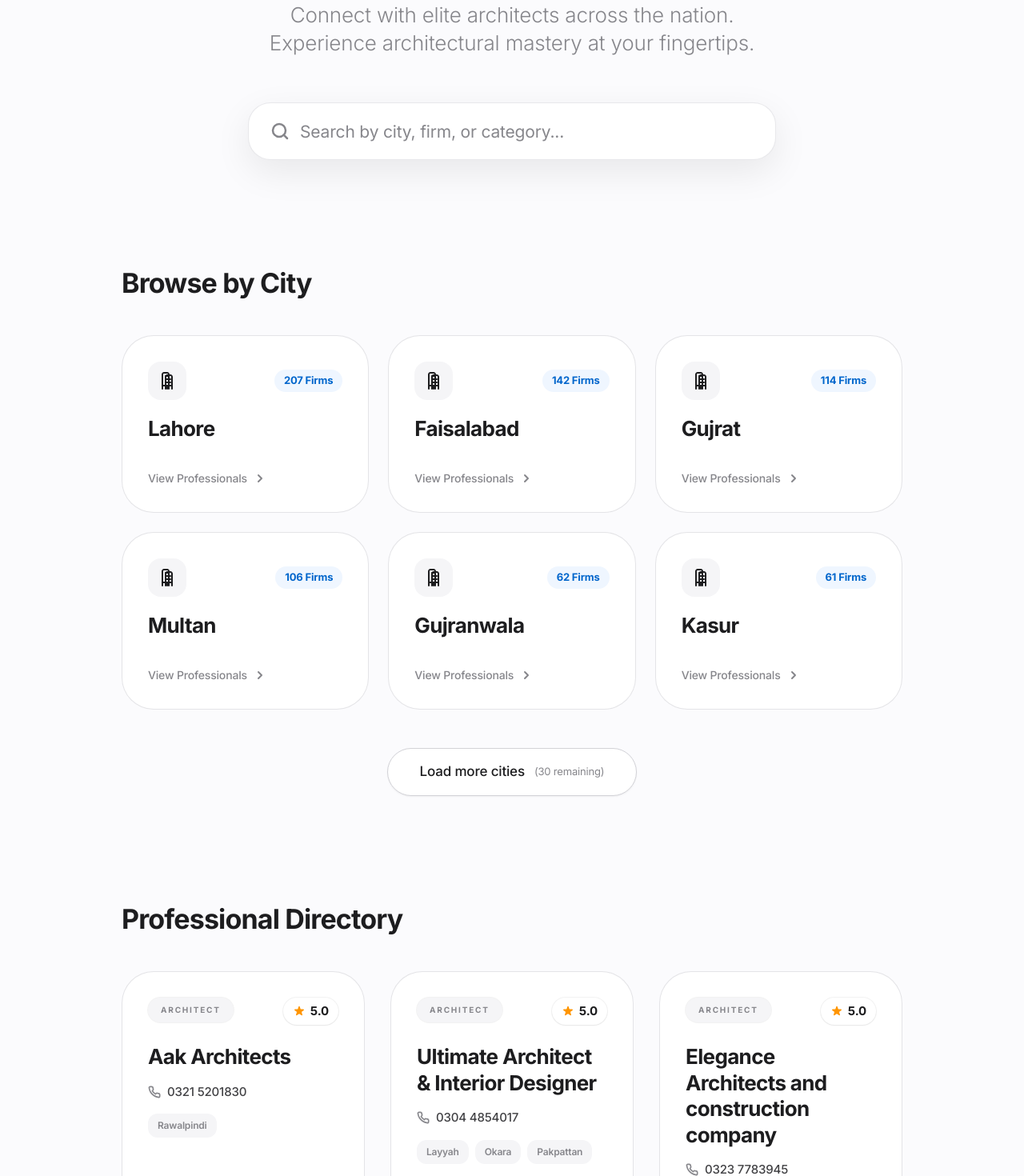
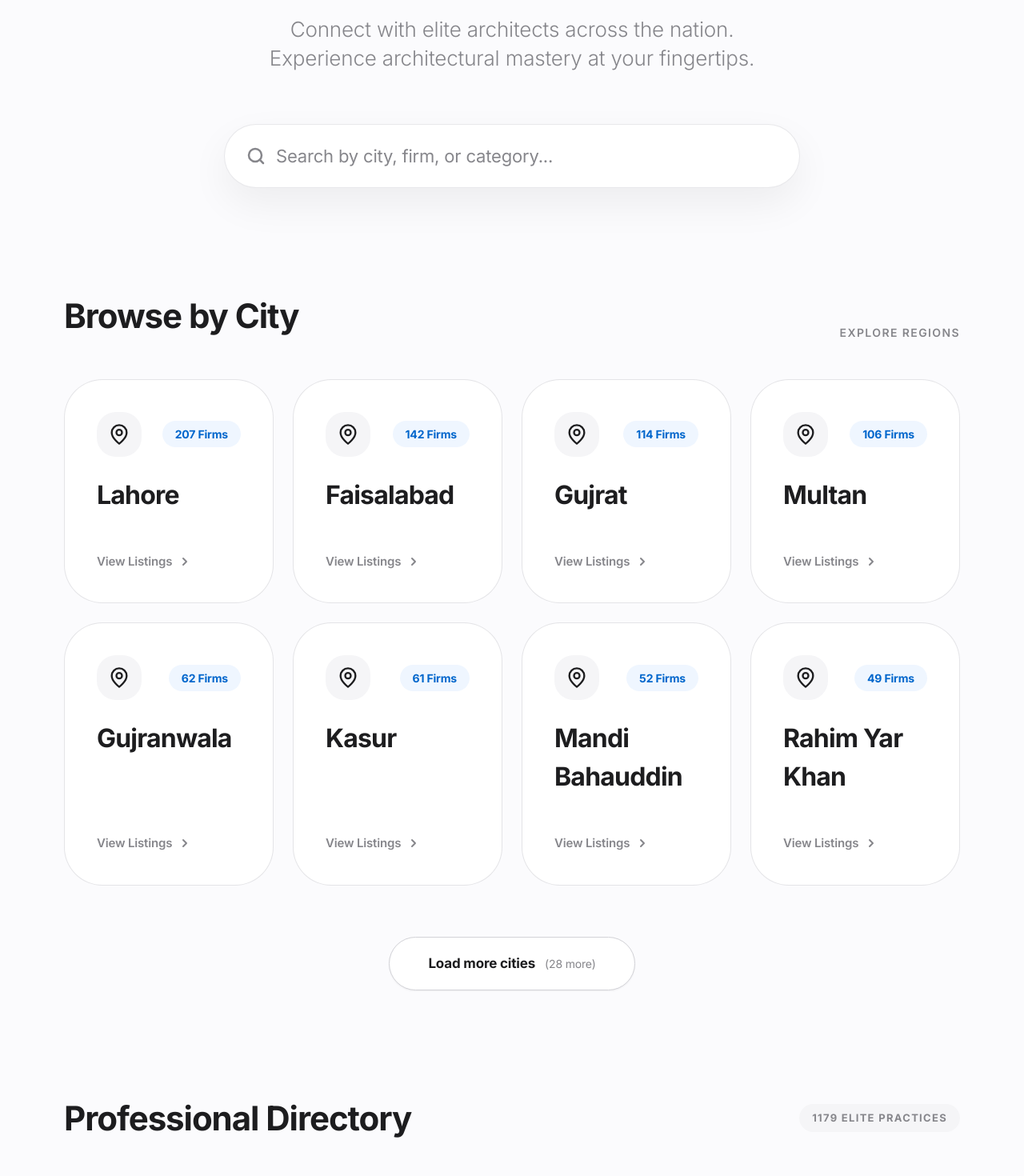
Before and after one commit to alicehocane/architect, a React (Vite) app: page / in a window 1280 px wide. Shown: the part 360-1830 px from the top of the page at 80% size. Built offline with nearby package versions, Linux system fonts and the light colour scheme.

Commit message:
Adjust pagination and enhance HomePage layout
Updated pagination sizes for cities and architects, modified layout and styling for various sections, and improved search functionality.

```diff
--- a/pages/HomePage.tsx
+++ b/pages/HomePage.tsx
@@ -8,8 +8,8 @@ interface HomePageProps {
   onArchitectClick: (architect: Architect) => void;
 }
 
-const PAGE_SIZE_CITIES = 6;
-const PAGE_SIZE_ARCHITECTS = 12;
+const PAGE_SIZE_CITIES = 8;
+const PAGE_SIZE_ARCHITECTS = 16;
 
 const HomePage: React.FC<HomePageProps> = ({ onCityClick, onArchitectClick }) => {
   const [search, setSearch] = useState('');
@@ -21,7 +21,6 @@ const HomePage: React.FC<HomePageProps> = ({ onCityClick, onArchitectClick }) =>
   }, [visibleCitiesCount]);
 
   const sortedArchitects = useMemo(() => {
-    // 1. Initial sort by rating and review count
     const baseList = [...ALL_ARCHITECTS].sort((a, b) => {
       const ratingA = a.globalRating || 0;
       const ratingB = b.globalRating || 0;
@@ -29,7 +28,6 @@ const HomePage: React.FC<HomePageProps> = ({ onCityClick, onArchitectClick }) =>
       return (b.totalReviews || 0) - (a.totalReviews || 0);
     });
 
-    // 2. Explicitly move AAK Architects to the first position for brand prominence
     const aakIndex = baseList.findIndex(a => a.slug === 'aak-architects');
     if (aakIndex > -1) {
       const [aak] = baseList.splice(aakIndex, 1);
@@ -55,28 +53,28 @@ const HomePage: React.FC<HomePageProps> = ({ onCityClick, onArchitectClick }) =>
   }, [filteredArchitects, visibleArchitectsCount]);
 
   const handleLoadMoreCities = () => {
-    setVisibleCitiesCount(prev => Math.min(prev + PAGE_SIZE_CITIES, CITIES.length));
+    setVisibleCitiesCount(prev => Math.min(prev + 4, CITIES.length));
   };
 
   const handleLoadMoreArchitects = () => {
-    setVisibleArchitectsCount(prev => Math.min(prev + PAGE_SIZE_ARCHITECTS, filteredArchitects.length));
+    setVisibleArchitectsCount(prev => Math.min(prev + 8, filteredArchitects.length));
   };
 
   return (
     <div className="page-transition">
       {/* Hero Section */}
-      <section className="pt-24 pb-32 px-6 text-center overflow-hidden">
-        <div className="max-w-[800px] mx-auto">
-          <h1 className="text-[52px] sm:text-[88px] font-bold tracking-[-0.035em] leading-[1.02] text-[#1d1d1f] mb-8">
-            Design for the <br className="hidden sm:block" />
+      <section className="pt-24 pb-32 px-6 sm:px-12 text-center overflow-hidden">
+        <div className="max-w-[1440px] mx-auto">
+          <h1 className="text-[52px] sm:text-[82px] lg:text-[100px] font-bold tracking-[-0.04em] leading-[0.95] text-[#1d1d1f] mb-10">
+            Design for the <br className="hidden md:block" />
             <span className="bg-clip-text text-transparent bg-gradient-to-r from-[#0066cc] to-[#5e5ce6]">future of Pakistan.</span>
           </h1>
-          <p className="text-[20px] sm:text-[26px] text-[#86868b] font-light leading-snug mb-14 max-w-[620px] mx-auto">
-            Connect with elite architects across the nation. Experience architectural mastery at your fingertips.
+          <p className="text-[20px] sm:text-[26px] text-[#86868b] font-light leading-snug mb-16 max-w-[720px] mx-auto">
+            Connect with elite architects across the nation. <br className="hidden sm:block" />
+            Experience architectural mastery at your fingertips.
           </p>
 
-          {/* Prominent Search Bar */}
-          <div className="relative max-w-[660px] mx-auto group">
+          <div className="relative max-w-[720px] mx-auto group">
             <div className="absolute left-7 top-1/2 -translate-y-1/2 text-[#86868b] group-focus-within:text-[#0071e3] transition-colors">
               <svg className="w-6 h-6" viewBox="0 0 24 24" fill="none" stroke="currentColor" strokeWidth="2.5" strokeLinecap="round" strokeLinejoin="round">
                 <circle cx="11" cy="11" r="8"/>
@@ -86,7 +84,7 @@ const HomePage: React.FC<HomePageProps> = ({ onCityClick, onArchitectClick }) =>
             <input
               type="text"
               placeholder="Search by city, firm, or category..."
-              className="w-full h-[72px] bg-white rounded-[28px] border border-[#d2d2d7]/50 shadow-[0_15px_45px_rgba(0,0,0,0.08)] group-hover:shadow-[0_20px_50px_rgba(0,0,0,0.12)] pl-16 pr-6 text-[21px] focus:ring-4 focus:ring-[#0071e3]/10 focus:border-[#0071e3]/30 transition-all outline-none placeholder-[#86868b] text-[#1d1d1f]"
+              className="w-full h-[80px] bg-white rounded-[2.5rem] border border-[#d2d2d7]/50 shadow-[0_20px_50px_rgba(0,0,0,0.06)] group-hover:shadow-[0_30px_60px_rgba(0,0,0,0.1)] pl-16 pr-6 text-[22px] focus:ring-4 focus:ring-[#0071e3]/10 focus:border-[#0071e3]/30 transition-all outline-none placeholder-[#86868b] text-[#1d1d1f]"
               value={search}
               onChange={(e) => setSearch(e.target.value)}
             />
@@ -94,31 +92,32 @@ const HomePage: React.FC<HomePageProps> = ({ onCityClick, onArchitectClick }) =>
         </div>
       </section>
 
-      {/* City Tiles - New Clean Bento Layout */}
+      {/* City Tiles */}
       {!search && (
-        <section className="max-w-[1024px] mx-auto px-6 mb-32">
-          <div className="mb-10">
-            <h2 className="text-[34px] font-bold tracking-tight text-[#1d1d1f]">Browse by City</h2>
+        <section className="max-w-[1440px] mx-auto px-6 sm:px-12 lg:px-20 mb-32">
+          <div className="mb-12 flex items-end justify-between">
+            <h2 className="text-[34px] sm:text-[42px] font-bold tracking-tight text-[#1d1d1f]">Browse by City</h2>
+            <span className="text-[14px] font-semibold text-[#86868b] uppercase tracking-widest hidden sm:block">Explore Regions</span>
           </div>
 
-          <div className="grid grid-cols-1 sm:grid-cols-2 lg:grid-cols-3 gap-6">
+          <div className="grid grid-cols-1 sm:grid-cols-2 lg:grid-cols-4 gap-6">
             {displayedCities.map((city) => (
               <div
                 key={city.slug}
-                className="group relative flex flex-col justify-between p-8 rounded-[2.5rem] bg-white border border-[#d2d2d7]/60 hover:border-[#0071e3] hover:shadow-[0_20px_40px_rgba(0,0,0,0.04)] transition-all duration-500 cursor-pointer"
+                className="group relative flex flex-col justify-between p-10 rounded-[3rem] bg-white border border-[#d2d2d7]/60 hover:border-[#0071e3] hover:shadow-[0_30px_60px_rgba(0,0,0,0.05)] transition-all duration-500 cursor-pointer"
                 onClick={() => onCityClick(city.slug)}
               >
                 <div>
-                  <div className="flex items-center justify-between mb-4">
-                    <div className="w-12 h-12 rounded-2xl bg-[#f5f5f7] flex items-center justify-center text-[#1d1d1f] group-hover:bg-[#0071e3] group-hover:text-white transition-colors">
-                      <svg className="w-6 h-6" viewBox="0 0 24 24" fill="none" stroke="currentColor" strokeWidth="2" strokeLinecap="round" strokeLinejoin="round"><path d="M6 22V4c0-.5.2-1 .6-1.4.4-.4.9-.6 1.4-.6h4c.5 0 1 .2 1.4.6.4.4.6.9.6 1.4v18"/><path d="M6 18h12"/><path d="M12 18v4"/><path d="M18 22V7c0-.5-.2-1-.6-1.4-.4-.4-.9-.6-1.4-.6h-4c-.5 0-1 .2-1.4.6-.4.4-.6.9-.6 1.4v15"/><path d="M10 6h4"/><path d="M10 10h4"/><path d="M10 14h4"/><path d="M15 10h1"/><path d="M15 14h1"/><path d="M15 18h1"/></svg>
+                  <div className="flex items-center justify-between mb-6">
+                    <div className="w-14 h-14 rounded-[1.5rem] bg-[#f5f5f7] flex items-center justify-center text-[#1d1d1f] group-hover:bg-[#0071e3] group-hover:text-white transition-colors">
+                      <svg className="w-7 h-7" viewBox="0 0 24 24" fill="none" stroke="currentColor" strokeWidth="2" strokeLinecap="round" strokeLinejoin="round"><path d="M20 10c0 6-8 12-8 12s-8-6-8-12a8 8 0 0 1 16 0Z"/><circle cx="12" cy="10" r="3"/></svg>
                     </div>
-                    <span className="text-[13px] font-bold text-[#0066cc] bg-blue-50 px-3 py-1 rounded-full">{city.count} Firms</span>
+                    <span className="text-[14px] font-bold text-[#0066cc] bg-blue-50 px-4 py-1.5 rounded-full">{city.count} Firms</span>
                   </div>
-                  <h3 className="text-[26px] font-bold tracking-tight text-[#1d1d1f] group-hover:text-[#0071e3] transition-colors">{city.name}</h3>
+                  <h3 className="text-[32px] font-bold tracking-tight text-[#1d1d1f] group-hover:text-[#0071e3] transition-colors">{city.name}</h3>
                 </div>
-                <div className="mt-8 flex items-center gap-2 text-[14px] font-medium text-[#86868b] group-hover:text-[#1d1d1f] transition-colors">
-                  View Professionals
+                <div className="mt-12 flex items-center gap-2 text-[15px] font-semibold text-[#86868b] group-hover:text-[#1d1d1f] transition-colors">
+                  View Listings
                   <svg className="w-4 h-4 group-hover:translate-x-1 transition-transform" viewBox="0 0 24 24" fill="none" stroke="currentColor" strokeWidth="3" strokeLinecap="round" strokeLinejoin="round"><path d="m9 18 6-6-6-6"/></svg>
                 </div>
               </div>
@@ -126,79 +125,85 @@ const HomePage: React.FC<HomePageProps> = ({ onCityClick, onArchitectClick }) =>
           </div>
 
           {visibleCitiesCount < CITIES.length && (
-            <div className="mt-12 flex justify-center">
+            <div className="mt-16 flex justify-center">
               <button
                 onClick={handleLoadMoreCities}
-                className="px-10 py-4 rounded-full bg-white border border-[#d2d2d7] text-[17px] font-medium text-[#1d1d1f] hover:bg-[#f5f5f7] active:scale-95 transition-all shadow-sm flex items-center gap-2"
+                className="px-12 py-5 rounded-full bg-white border border-[#d2d2d7] text-[17px] font-bold text-[#1d1d1f] hover:bg-[#f5f5f7] active:scale-95 transition-all shadow-sm flex items-center gap-3"
               >
                 Load more cities
-                <span className="text-[13px] text-[#86868b] font-normal ml-1">({CITIES.length - visibleCitiesCount} remaining)</span>
+                <span className="text-[14px] text-[#86868b] font-normal">({CITIES.length - visibleCitiesCount} more)</span>
               </button>
             </div>
           )}
         </section>
       )}
 
-      {/* Professional Directory Section */}
-      <section className="max-w-[1024px] mx-auto px-6 mb-32">
-        <div className="mb-10 flex items-center justify-between">
-          <h2 className="text-[34px] font-bold tracking-tight text-[#1d1d1f]">
+      {/* Professional Directory */}
+      <section className="max-w-[1440px] mx-auto px-6 sm:px-12 lg:px-20 mb-40">
+        <div className="mb-14 flex flex-col sm:flex-row items-start sm:items-center justify-between gap-6">
+          <h2 className="text-[34px] sm:text-[42px] font-bold tracking-tight text-[#1d1d1f]">
             {search ? `Results for "${search}"` : 'Professional Directory'}
           </h2>
+          <div className="flex items-center gap-4">
             {search && (
               <button
                 onClick={() => setSearch('')}
-              className="text-[#0066cc] text-[15px] font-medium hover:underline"
+                className="text-[#0066cc] text-[15px] font-bold hover:underline"
               >
-              Clear Search
+                Clear Results
               </button>
             )}
+            <span className="text-[13px] font-bold text-[#86868b] bg-[#f5f5f7] px-4 py-2 rounded-full uppercase tracking-widest">
+              {filteredArchitects.length} Elite Practices
+            </span>
+          </div>
         </div>
 
         {displayedArchitects.length > 0 ? (
-          <div className="grid grid-cols-1 sm:grid-cols-2 lg:grid-cols-3 gap-8">
+          <div className="grid grid-cols-1 md:grid-cols-2 lg:grid-cols-3 xl:grid-cols-4 gap-8">
             {displayedArchitects.map((architect) => (
               <ArchitectCard
                 key={architect.slug}
                 architect={architect}
                 onClick={onArchitectClick}
+                isRecommended={architect.slug === 'aak-architects'}
               />
             ))}
           </div>
         ) : (
-          <div className="bg-[#f5f5f7] rounded-[3rem] p-24 text-center border border-dashed border-[#d2d2d7]">
-            <p className="text-[21px] text-[#86868b] font-light">
+          <div className="bg-[#f5f5f7] rounded-[4rem] p-32 text-center border border-dashed border-[#d2d2d7]">
+            <p className="text-[24px] text-[#86868b] font-light">
               No elite firms matching your criteria were found. <br />
-              Try searching by a different city or brand name.
+              Try refining your location or brand search.
             </p>
           </div>
         )}
 
         {visibleArchitectsCount < filteredArchitects.length && (
-          <div className="mt-16 flex justify-center">
+          <div className="mt-20 flex justify-center">
             <button
               onClick={handleLoadMoreArchitects}
-              className="px-10 py-4 rounded-full bg-[#1d1d1f] text-white text-[17px] font-medium hover:bg-[#424245] active:scale-95 transition-all shadow-lg flex items-center gap-2"
+              className="px-14 py-6 rounded-full bg-[#1d1d1f] text-white text-[18px] font-bold hover:bg-[#424245] active:scale-95 transition-all shadow-2xl flex items-center gap-3"
             >
-              Show more professionals
-              <span className="text-[13px] opacity-60 font-normal ml-1">({filteredArchitects.length - visibleArchitectsCount} remaining)</span>
+              Explore more professionals
+              <span className="text-[14px] opacity-50 font-normal">({filteredArchitects.length - visibleArchitectsCount} remaining)</span>
             </button>
           </div>
         )}
       </section>
 
-      {/* Meaningful Build Full-Width CTA Section */}
-      <section className="w-full bg-[#f5f5f7] py-24 mt-20 border-y border-[#d2d2d7]/30">
-        <div className="max-w-[1024px] mx-auto px-6 flex flex-col md:flex-row items-center justify-between gap-12">
-          <div className="flex-1 text-center md:text-left">
-            <h2 className="text-[36px] sm:text-[44px] font-bold tracking-tight leading-tight text-[#1d1d1f] mb-5">
-              Let’s Build Something Meaningful.
+      {/* Build CTA Section */}
+      <section className="w-full bg-[#f5f5f7] py-32 border-y border-[#d2d2d7]/30">
+        <div className="max-w-[1440px] mx-auto px-6 sm:px-12 lg:px-20 flex flex-col lg:flex-row items-center justify-between gap-16">
+          <div className="flex-1 text-center lg:text-left">
+            <h2 className="text-[44px] sm:text-[56px] font-bold tracking-tight leading-[1.05] text-[#1d1d1f] mb-8">
+              Let’s Build Something <br className="hidden sm:block" /> Meaningful.
             </h2>
-            <p className="text-[19px] sm:text-[21px] text-[#424245] font-light leading-relaxed max-w-[700px]">
+            <p className="text-[21px] sm:text-[24px] text-[#424245] font-light leading-relaxed max-w-[800px]">
               If you’re looking for an architect who combines design intelligence, research depth, and execution clarity,
               <button
                 onClick={() => window.location.hash = 'architects/aak-architects'}
-                className="font-semibold text-[#0066cc] hover:underline"
+                className="font-bold text-[#0066cc] hover:underline mx-1"
               >
                 AAK Architects
               </button> is ready to collaborate.
@@ -210,10 +215,10 @@ const HomePage: React.FC<HomePageProps> = ({ onCityClick, onArchitectClick }) =>
               href="https://api.whatsapp.com/send/?phone=923215201830&text=Hello%20AAK%20Architects%2C%20I%E2%80%99m%20looking%20for%20architectural%20consultancy%20and%20would%20like%20to%20discuss%20my%20project."
               target="_blank"
               rel="noopener noreferrer"
-              className="inline-flex items-center gap-3 bg-[#0071e3] text-white px-10 py-5 rounded-full text-[18px] font-semibold hover:bg-[#0077ed] transition-all shadow-xl shadow-blue-500/10 active:scale-95 group"
+              className="inline-flex items-center gap-4 bg-[#0071e3] text-white px-12 py-6 rounded-full text-[20px] font-bold hover:bg-[#0077ed] transition-all shadow-2xl shadow-blue-500/20 active:scale-95 group"
             >
               Start Your Project
-              <svg className="w-5 h-5 group-hover:translate-x-1 transition-transform" viewBox="0 0 24 24" fill="none" stroke="currentColor" strokeWidth="2.5" strokeLinecap="round" strokeLinejoin="round"><path d="m9 18 6-6-6-6"/></svg>
+              <svg className="w-6 h-6 group-hover:translate-x-1 transition-transform" viewBox="0 0 24 24" fill="none" stroke="currentColor" strokeWidth="3" strokeLinecap="round" strokeLinejoin="round"><path d="m9 18 6-6-6-6"/></svg>
             </a>
           </div>
         </div>
```
Lines whose indentation alone changed are shown as unchanged.
